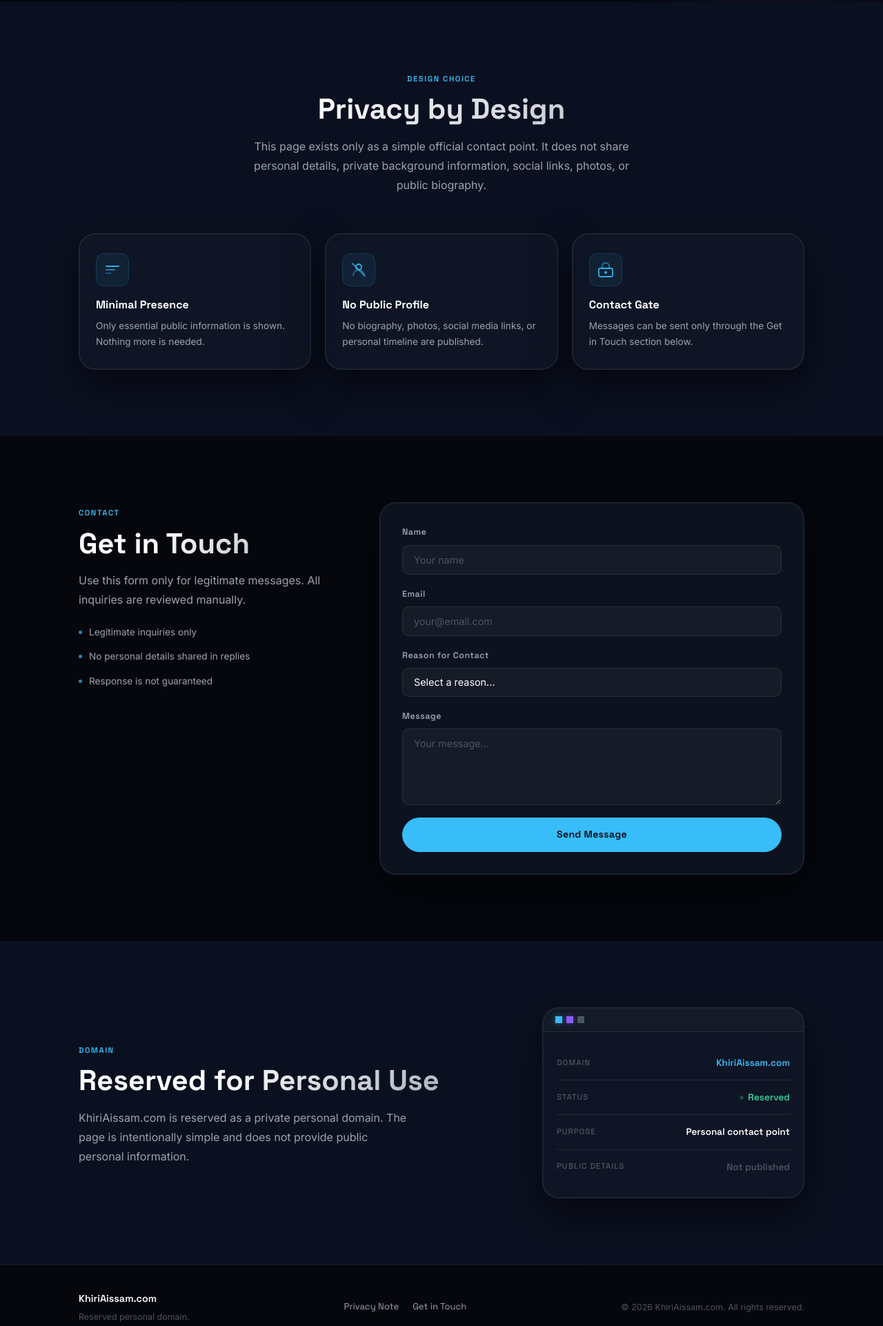
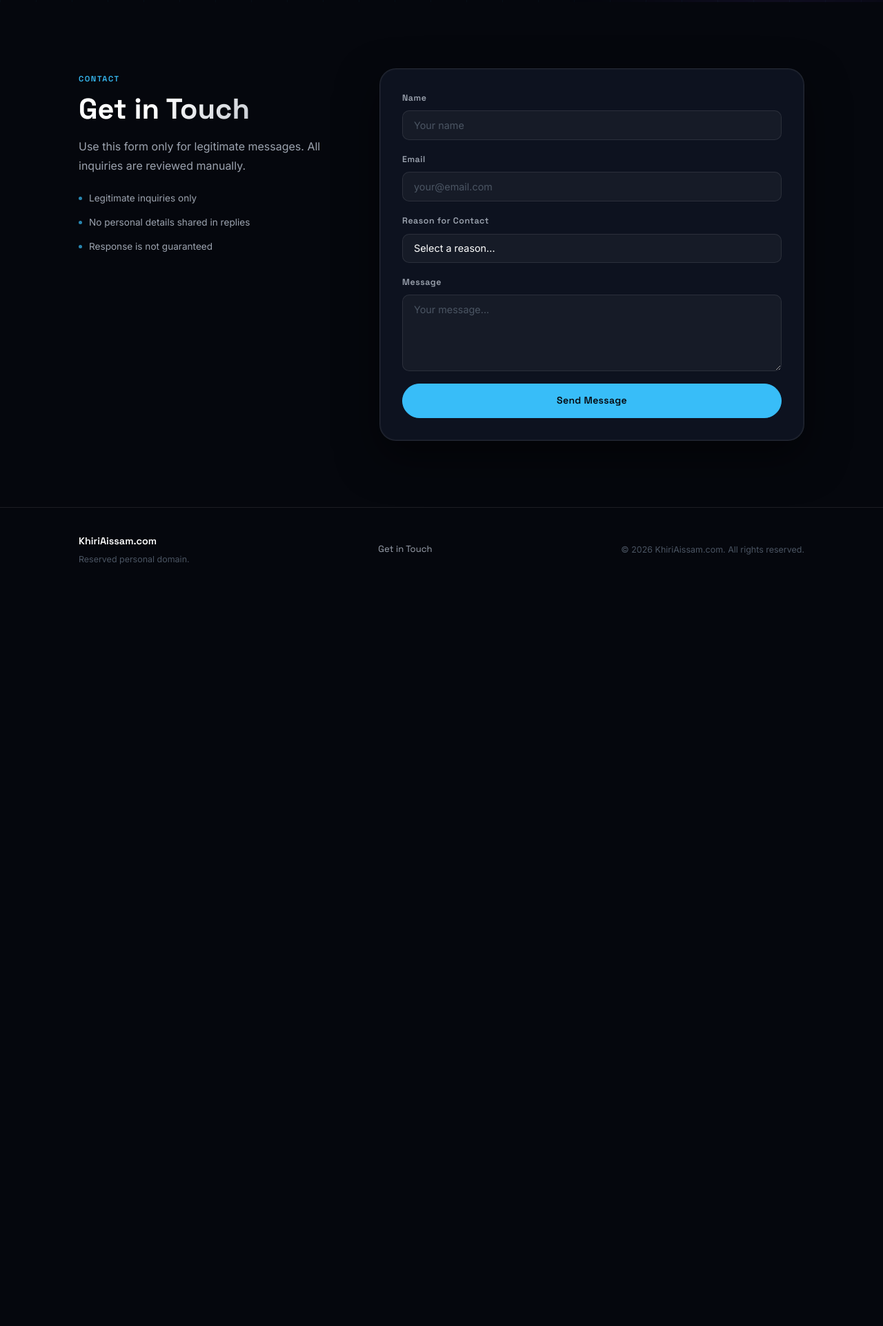
Before and after one commit to appofun/khiriaissam-portal, a plain HTML site: page index.html in a window 1280 px wide. Shown: the part 797-2719 px from the top of the page at 69% size. After the commit the page ends 1655 px from the top, so only its background shows below. Drawn offline with Linux system fonts and the light colour scheme.

Commit message:
Simplify — remove privacy & reserved sections, keep hero + form only

```diff
--- a/index.html
+++ b/index.html
@@ -3,14 +3,11 @@
 <head>
   <meta charset="UTF-8">
   <meta name="viewport" content="width=device-width, initial-scale=1.0">
-
   <title>Khiri Aissam - Reserved Personal Domain</title>
-
   <meta name="description" content="KhiriAissam.com is a reserved personal domain with a minimal privacy-focused contact page and no public personal information.">
   <meta name="keywords" content="Khiri Aissam, KhiriAissam.com, reserved personal domain, official personal domain, private contact page">
   <meta name="author" content="Khiri Aissam">
   <meta name="robots" content="index, follow">
-
   <meta property="og:title" content="Khiri Aissam - Reserved Personal Domain">
   <meta property="og:description" content="A minimal privacy-focused personal domain page with a Get in Touch section and no public personal information.">
   <meta property="og:type" content="website">
@@ -18,18 +15,14 @@
   <meta property="og:site_name" content="Khiri Aissam">
   <meta name="twitter:card" content="summary">
   <meta name="twitter:title" content="Khiri Aissam - Reserved Personal Domain">
-  <meta name="twitter:description" content="A minimal privacy-focused personal domain page with a Get in Touch section and no public personal information.">
-
+  <meta name="twitter:description" content="A minimal privacy-focused personal domain page.">
   <!-- FAVICON placeholder
        <link rel="icon" type="image/png" sizes="32x32" href="./favicon-32x32.png">
-       <link rel="icon" type="image/png" sizes="16x16" href="./favicon-16x16.png">
        <link rel="apple-touch-icon" href="./apple-touch-icon.png">
   -->
-
   <link rel="preconnect" href="https://fonts.googleapis.com">
   <link rel="preconnect" href="https://fonts.gstatic.com" crossorigin>
   <link href="https://fonts.googleapis.com/css2?family=Inter:wght@400;500;600&family=Space+Grotesk:wght@400;500;600;700&display=swap" rel="stylesheet">
-
   <link rel="stylesheet" href="./style.css">
   <link rel="canonical" href="https://khiriaissam.com">
 </head>
@@ -53,9 +46,7 @@
         KhiriAissam.com
       </a>
       <ul class="nav-links" role="list">
-        <li><a href="#privacy"  class="nav-link">Privacy</a></li>
-        <li><a href="#contact"  class="nav-link">Get in Touch</a></li>
-        <li><a href="#reserved" class="nav-link">Domain</a></li>
+        <li><a href="#contact" class="nav-link">Get in Touch</a></li>
       </ul>
     </nav>
   </header>
@@ -92,7 +83,6 @@
 
           <div class="hero-actions">
             <a href="#contact" class="btn btn--primary">Get in Touch</a>
-            <a href="#privacy" class="btn btn--ghost">Privacy Note</a>
           </div>
         </div>
 
@@ -100,7 +90,6 @@
         <div class="hero-card-wrap fade-in" style="animation-delay:0.18s">
           <div class="id-card glass-card">
             <div class="id-card-glow" aria-hidden="true"></div>
-
             <div class="id-card-head">
               <div class="id-avatar" aria-hidden="true">
                 <span class="id-initials">KA</span>
@@ -111,7 +100,6 @@
                 <span class="id-domain">KhiriAissam.com</span>
               </div>
             </div>
-
             <div class="id-rows">
               <div class="id-row">
                 <span class="id-label">Status</span>
@@ -132,7 +120,6 @@
                 <span class="id-value id-val--blue">Via Form Only</span>
               </div>
             </div>
-
             <div class="id-card-foot">
               <span class="id-tag">Private &nbsp;·&nbsp; Minimal &nbsp;·&nbsp; Official</span>
             </div>
@@ -147,65 +134,12 @@
       </div>
     </section>
 
-    <!-- 2. PRIVACY -->
-    <section id="privacy" class="privacy-section" aria-labelledby="privacy-title">
-      <div class="container">
-        <div class="section-head fade-in">
-          <span class="section-label">Design Choice</span>
-          <h2 id="privacy-title" class="section-title">Privacy by Design</h2>
-          <p class="section-desc">
-            This page exists only as a simple official contact point. It does not share personal
-            details, private background information, social links, photos, or public biography.
-          </p>
-        </div>
-
-        <div class="privacy-grid">
-          <article class="priv-card glass-card fade-in">
-            <div class="priv-icon" aria-hidden="true">
-              <svg width="26" height="26" viewBox="0 0 26 26" fill="none">
-                <rect x="3" y="7" width="20" height="2" rx="1" fill="currentColor" opacity="0.9"/>
-                <rect x="3" y="12" width="14" height="2" rx="1" fill="currentColor" opacity="0.6"/>
-                <rect x="3" y="17" width="8" height="2" rx="1" fill="currentColor" opacity="0.35"/>
-              </svg>
-            </div>
-            <h3 class="priv-title">Minimal Presence</h3>
-            <p class="priv-desc">Only essential public information is shown. Nothing more is needed.</p>
-          </article>
-
-          <article class="priv-card glass-card fade-in" style="animation-delay:0.1s">
-            <div class="priv-icon" aria-hidden="true">
-              <svg width="26" height="26" viewBox="0 0 26 26" fill="none">
-                <circle cx="13" cy="9" r="4" stroke="currentColor" stroke-width="1.8" opacity="0.9"/>
-                <path d="M5 21c0-4.418 3.582-8 8-8s8 3.582 8 8" stroke="currentColor" stroke-width="1.8" stroke-linecap="round" opacity="0.45"/>
-                <line x1="4" y1="4" x2="22" y2="22" stroke="currentColor" stroke-width="1.8" stroke-linecap="round" opacity="0.7"/>
-              </svg>
-            </div>
-            <h3 class="priv-title">No Public Profile</h3>
-            <p class="priv-desc">No biography, photos, social media links, or personal timeline are published.</p>
-          </article>
-
-          <article class="priv-card glass-card fade-in" style="animation-delay:0.2s">
-            <div class="priv-icon" aria-hidden="true">
-              <svg width="26" height="26" viewBox="0 0 26 26" fill="none">
-                <rect x="3" y="11" width="20" height="12" rx="2" stroke="currentColor" stroke-width="1.8" opacity="0.9"/>
-                <path d="M8 11V8a5 5 0 0 1 10 0v3" stroke="currentColor" stroke-width="1.8" stroke-linecap="round" opacity="0.55"/>
-                <circle cx="13" cy="17" r="2" fill="currentColor" opacity="0.9"/>
-              </svg>
-            </div>
-            <h3 class="priv-title">Contact Gate</h3>
-            <p class="priv-desc">Messages can be sent only through the Get in Touch section below.</p>
-          </article>
-        </div>
-      </div>
-    </section>
-
-    <!-- 3. CONTACT
+    <!-- 2. GET IN TOUCH
          STATIC FORM NOTE:
          Replace action="#" with your form service URL to enable real submissions.
          - Formspree: action="https://formspree.io/f/YOUR_ID" method="POST"
          - Getform:   action="https://getform.io/f/YOUR_ID"   method="POST"
          - Web3Forms: action + hidden access_key input
-         - Tally:     replace form with Tally embed
          - Basin:     action="https://usebasin.com/f/YOUR_ID" method="POST"
     -->
     <section id="contact" class="contact-section" aria-labelledby="contact-title">
@@ -267,52 +201,6 @@
       </div>
     </section>
 
-    <!-- 4. RESERVED -->
-    <section id="reserved" class="reserved-section" aria-labelledby="reserved-title">
-      <div class="container">
-        <div class="reserved-inner fade-in">
-
-          <div class="reserved-text">
-            <span class="section-label">Domain</span>
-            <h2 id="reserved-title" class="section-title">Reserved for Personal Use</h2>
-            <p class="section-desc">
-              KhiriAissam.com is reserved as a private personal domain. The page is intentionally
-              simple and does not provide public personal information.
-            </p>
-          </div>
-
-          <div class="domain-card glass-card">
-            <div class="dc-top-bar" aria-hidden="true">
-              <span class="dc-dot dc-dot--blue"></span>
-              <span class="dc-dot dc-dot--purple"></span>
-              <span class="dc-dot dc-dot--dim"></span>
-            </div>
-            <div class="dc-rows">
-              <div class="dc-row">
-                <span class="dc-label">Domain</span>
-                <span class="dc-val dc-val--blue">KhiriAissam.com</span>
-              </div>
-              <div class="dc-row">
-                <span class="dc-label">Status</span>
-                <span class="dc-val dc-val--green">
-                  <span class="id-dot" aria-hidden="true"></span>Reserved
-                </span>
-              </div>
-              <div class="dc-row">
-                <span class="dc-label">Purpose</span>
-                <span class="dc-val">Personal contact point</span>
-              </div>
-              <div class="dc-row">
-                <span class="dc-label">Public details</span>
-                <span class="dc-val dc-val--muted">Not published</span>
-              </div>
-            </div>
-          </div>
-
-        </div>
-      </div>
-    </section>
-
   </main>
 
   <!-- Footer -->
@@ -323,7 +211,6 @@
         <p class="footer-tagline">Reserved personal domain.</p>
       </div>
       <nav class="footer-nav" aria-label="Footer navigation">
-        <a href="#privacy" class="footer-link">Privacy Note</a>
         <a href="#contact" class="footer-link">Get in Touch</a>
       </nav>
       <p class="footer-copy">&copy; 2026 KhiriAissam.com. All rights reserved.</p>
```
